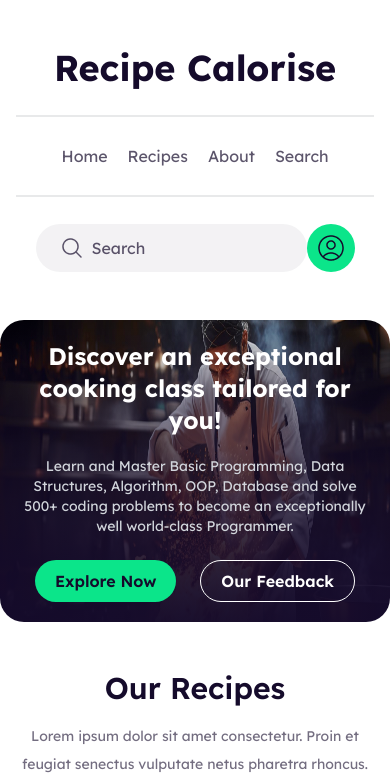
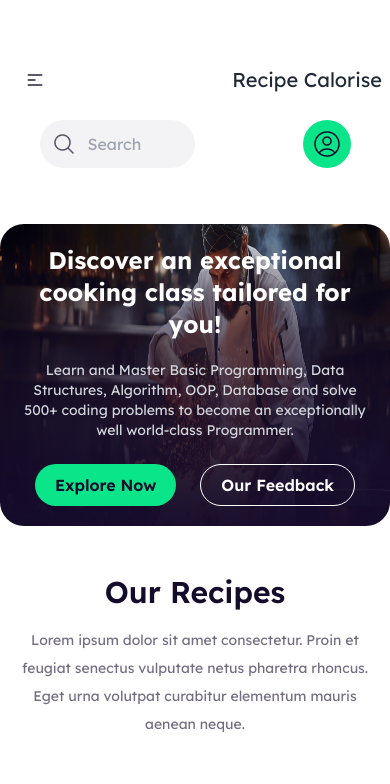
Before and after one commit to nznazmulhuda/happy-bites, a React (Vite) app: page / in a window 390 px wide. Shown: the top 784 px of the page. Built offline with nearby package versions, Linux system fonts and the light colour scheme; grey boxes are pictures that could not be loaded.

Commit message:
All functions have been added

```diff
--- a/src/Components/Header/Header.jsx
+++ b/src/Components/Header/Header.jsx
@@ -4,46 +4,106 @@ import Avater from "../../assets/avater.png";
 function Header() {
 	return (
 		<>
-			<header className="space-y-5 lg:flex justify-between items-center">
-				<div className="logo">
-					<h1 className="text-[#150B2B] text-4xl text-center cursor-pointer font-bold">
+			<div>
+				<div className="navbar bg-base-100">
+					<div className="navbar-start">
+						<div className="dropdown">
+							<div
+								tabIndex={0}
+								role="button"
+								className="btn btn-ghost lg:hidden"
+							>
+								<svg
+									xmlns="http://www.w3.org/2000/svg"
+									className="h-5 w-5"
+									fill="none"
+									viewBox="0 0 24 24"
+									stroke="currentColor"
+								>
+									<path
+										strokeLinecap="round"
+										strokeLinejoin="round"
+										strokeWidth="2"
+										d="M4 6h16M4 12h8m-8 6h16"
+									/>
+								</svg>
+							</div>
+							<ul
+								tabIndex={0}
+								className="menu menu-sm dropdown-content mt-3 z-[1] p-2 shadow bg-base-100 rounded-box w-52"
+							>
+								<li>
+									<a>Home</a>
+								</li>
+								<li>
+									<a>Recipes</a>
+								</li>
+								<li>
+									<a>About</a>
+								</li>
+								<li>
+									<a>Search</a>
+								</li>
+							</ul>
+						</div>
+						<a className="hidden lg:flex btn btn-ghost text-xl">
 							Recipe Calorise
-					</h1>
+						</a>
 					</div>
 
-				<div className="divider mx-4 flex lg:hidden"></div>
+					<div className="navbar-center hidden lg:flex">
+						<ul className="menu menu-horizontal px-1">
+							<li>
+								<a>Home</a>
+							</li>
+							<li>
+								<a>Recipes</a>
+							</li>
+							<li>
+								<a>About</a>
+							</li>
+							<li>
+								<a>Search</a>
+							</li>
+						</ul>
+					</div>
 
-				<nav>
-					<ul className="flex flex-wrap justify-center gap-5 lg:gap-12 items-center text-[#150B2BB2] text-[16px]">
-						<li className="cursor-pointer">Home</li>
-						<li className="cursor-pointer">Recipes</li>
-						<li className="cursor-pointer">About</li>
-						<li className="cursor-pointer">Search</li>
-					</ul>
-				</nav>
+					<div className="flex lg:hidden navbar-end text-xl">
+						Recipe Calorise
+					</div>
 
-				<div className="divider mx-4 flex lg:hidden"></div>
-
-				<div className="search-field flex items-center justify-center lg:gap-4">
-					<div className="flex py-3 px-6 rounded-[50px] bg-[#150B2B0D] items-center gap-2">
-						<img
-							className="bg-transparent"
-							src={SearchIcon}
-							alt="Search icon"
-						/>
-
+					<div className="hidden lg:flex items-center navbar-end gap-3">
+						<div className="flex items-center gap-3 bg-[#150B2B0D] rounded-[50px] py-3 px-6 w-[50%]">
+							<img src={SearchIcon} alt="SearchIcon" />
 							<input
-							className="bg-transparent border-none outline-none placeholder:text-[#150B2BB2]"
+								className="border-none outline-none bg-transparent w-[80%]"
 								type="text"
 								placeholder="Search"
 							/>
 						</div>
 
-					<div className="bg-[#0BE58A] rounded-full p-2">
-						<img className="w-full h-full" src={Avater} alt="" />
+						<div className="p-2 bg-[#0BE58A] rounded-full">
+							<img src={Avater} alt="Avater" />
 						</div>
 					</div>
-			</header>
+				</div>
+				<div className="navbar">
+					<div className="flex lg:hidden items-center justify-between mx-auto gap-3">
+						<div className="flex w-[50%] items-center gap-3 bg-[#150B2B0D] dark:bg-slate-500 rounded-[50px] py-3 px-3">
+							<img src={SearchIcon} alt="SearchIcon" />
+							<input
+								className="border-none outline-none bg-transparent w-[80%]"
+								type="text"
+								placeholder="Search"
+							/>
+						</div>
+
+						<div className="p-2 bg-[#0BE58A] rounded-full">
+							<img src={Avater} alt="Avater" />
+						</div>
+					</div>
+				</div>
+			</div>
 		</>
 	);
 }
--- a/tailwind.config.js
+++ b/tailwind.config.js
@@ -1,8 +1,12 @@
 /** @type {import('tailwindcss').Config} */
 export default {
+	darkMode: 'selector',
 	content: ["./index.html", "./src/**/*.{js,ts,jsx,tsx}"],
 	theme: {
 		extend: {},
 	},
 	plugins: [require("daisyui")],
+	daisyui: {
+		themes: ["light", "dark"],
+	},
 };
```
Also changed, not shown: src/Components/RecipeOrder/RecipeOrder.jsx (+7 -1 lines). Lines whose indentation alone changed are shown as unchanged.
